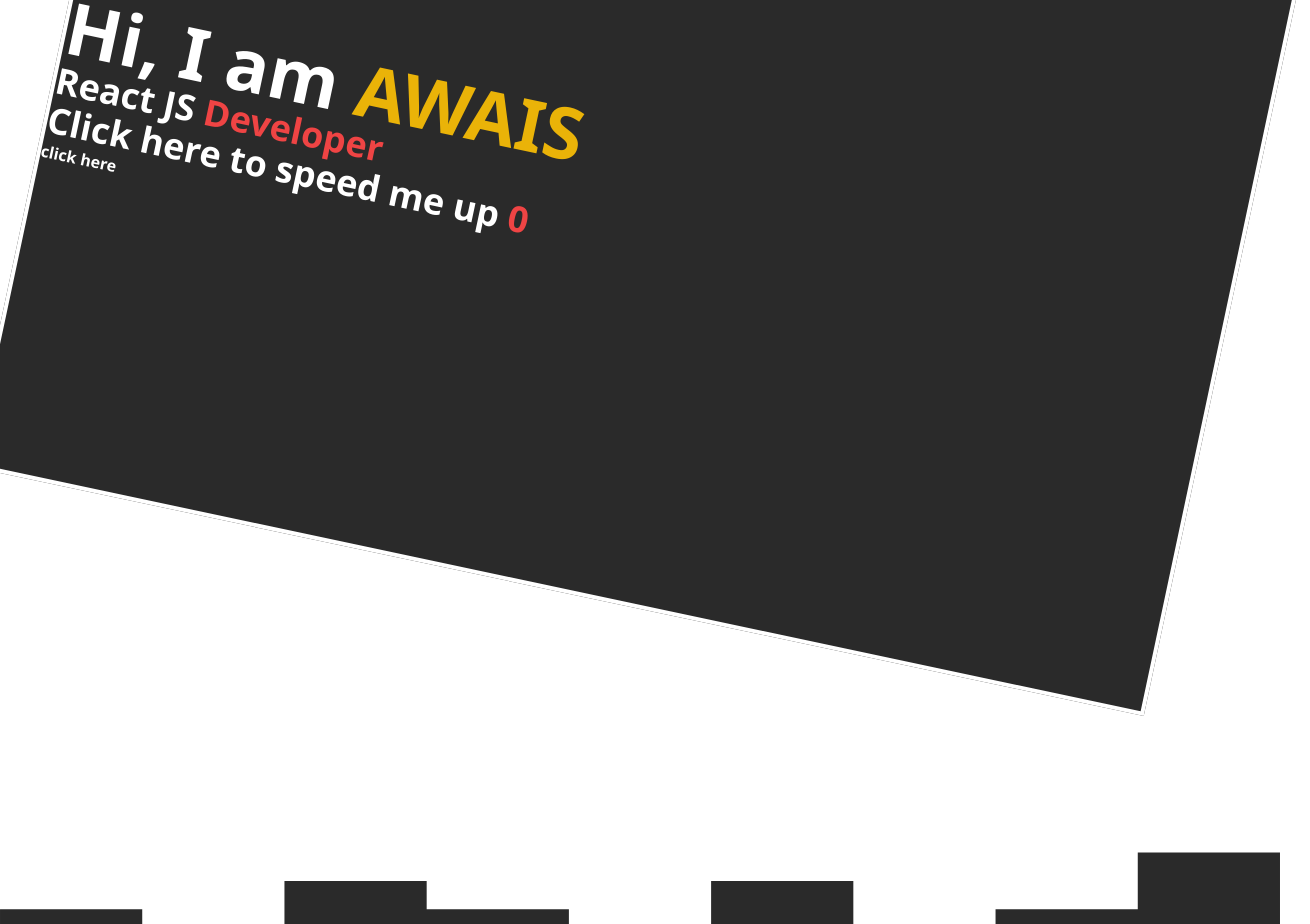
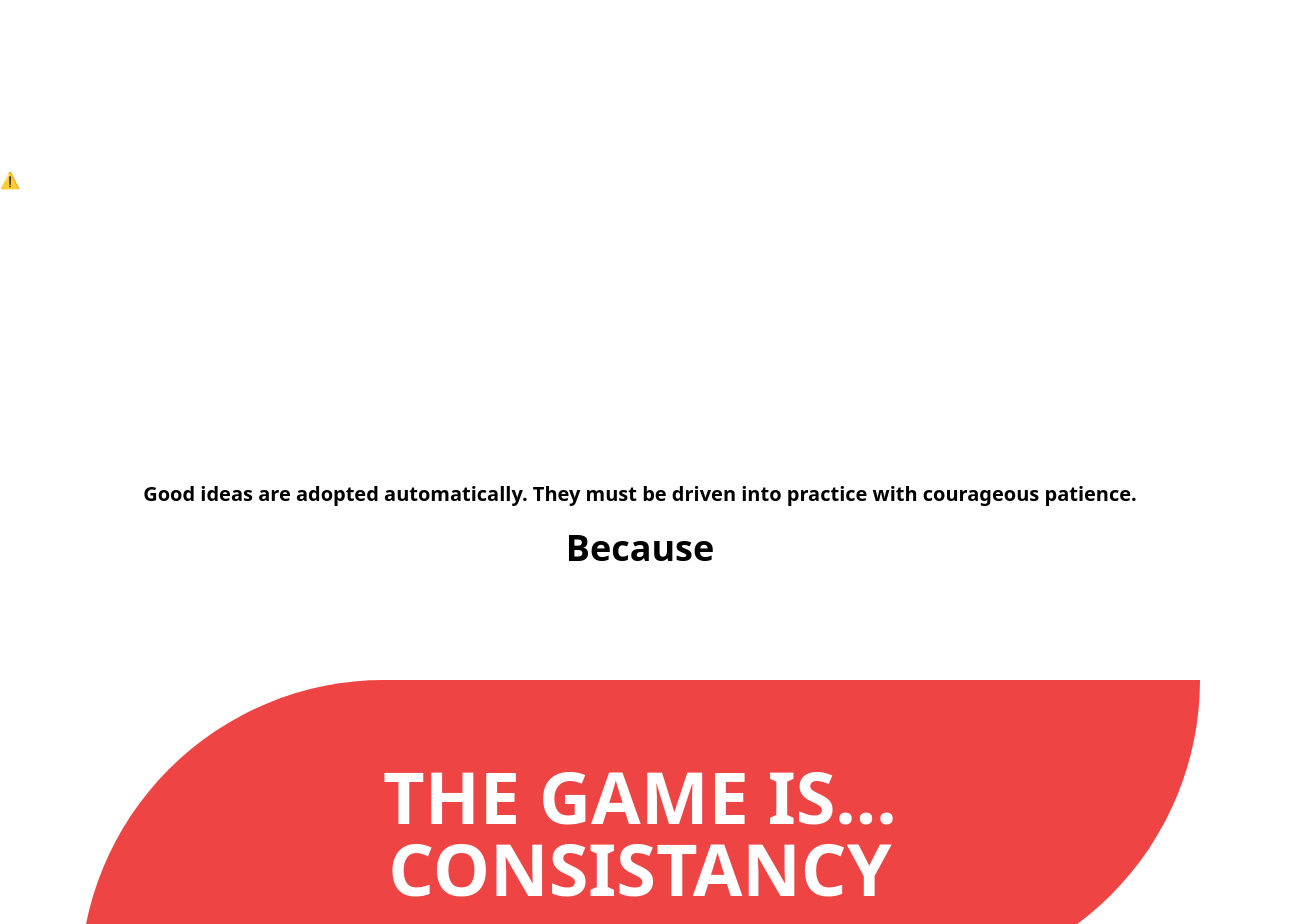
Before and after one commit to awaisaslampro/portfolio, a React (Create React App) app: page /Projects in a window 1280 px wide. Shown: the part 200-1124 px from the top of the page, 1310 px wide, since content can reach past the window. Built offline with nearby package versions, Linux system fonts and the light colour scheme; no server answers.

Commit message:
Start Project Section

```diff
--- a/src/components/Footer.js
+++ b/src/components/Footer.js
@@ -4,7 +4,7 @@
     return (
         <>
 
-            <div className="md:h-20 h-36 mt-56">
+            <div className="md:h-20 h-36 mt-52">
                 <svg xmlns="http://www.w3.org/2000/svg" viewBox="0 0 1440 320"><path fill="#2a2a2a" fill-opacity="1" d="M0,160L0,96L160,96L160,192L320,192L320,64L480,64L480,96L640,96L640,288L800,288L800,64L960,64L960,160L1120,160L1120,96L1280,96L1280,32L1440,32L1440,320L1280,320L1280,320L1120,320L1120,320L960,320L960,320L800,320L800,320L640,320L640,320L480,320L480,320L320,320L320,320L160,320L160,320L0,320L0,320Z"></path></svg>
             </div>
             <div className="bg-theme w-screen flex justify-center">
--- a/src/pages/Home.js
+++ b/src/pages/Home.js
@@ -77,10 +77,9 @@
                             </p>
                         </div>
                     </div>
-
                     {/* Dev info */}
                     <div>
-                        <h1 className='text-4xl text-gray-500 text-center font-bold'>Who is Awais</h1>
+                        <h1 className='text-4xl text-gray-500 text-center font-bold'>Who is Awais ?</h1>
                         <div className='h-screen relative text-gray-800'>
                             <div className='h-full'>
                                 <lottie-player src="https://assets8.lottiefiles.com/packages/lf20_dcatp5cr.json" loop autoplay></lottie-player>
@@ -88,7 +87,9 @@
                             <div className='absolute inset-0 flex flex-col items-center justify-center'>
                                 <h1 className='text-2xl font-bold'>Hello...
                                     <hr />
-                                    <pre className='text-xl my-5 font-semibold'>
+                                    {/* pre and Json.stingify used for defining text in object form.
+                                    passing it arguments null,2 for the purpose written in html form */}
+                                    <pre className='text-xl md:text-sm my-5 font-semibold'>
                                         {JSON.stringify({
                                             name: "Muhammad Awais",
                                             age: null,
--- a/src/pages/Projects.js
+++ b/src/pages/Projects.js
@@ -3,28 +3,21 @@
 
 
 const Projects = () => {
-    const [counter, setCounter] = useState(0);
 
-    function countMe() {
-        console.log("clicked");
-        setCounter(counter + 1)
-    }
     return (
         <Layout>
-            <div className='grid md:grid-cols-1 grid-cols-2 h-screen items-center border-4 md:border-0
-                        mx-10 z-10 bg-theme
-                        border-white transform rotate-12 md:rotate-0 '>
-                <div className='font-bold text-white md:px-5'>
-                    <h1 className='text-7xl md:text-4xl'>Hi, I am <b className='text-yellow-500'>AWAIS</b></h1>
-                    <h1 className='text-4xl md:text-xl'>React JS <b className='text-red-500'>Developer</b></h1>
-
-                    <h1 className='text-4xl md:text-xl'
-                    >Click here
-                        to speed me up <b className='text-red-500'
-                        >
-                            {counter}
-                        </b></h1>
-                    <button onClick={countMe}>click here</button>
+            <div className='mt-20'>
+                <div className='h-screen'>
+                    <div className='h-3/4'>
+                        <lottie-player src="https://assets1.lottiefiles.com/packages/lf20_ygiuluqn.json"
+                            background="transparent" speed="1" loop autoplay></lottie-player>
+                    </div>
+                    <p className='text-xl font-semibold text-center'>Good ideas are adopted automatically. They must be driven into practice with courageous patience.</p>
+                    <h1 className='text-4xl md:text-3xl font-bold text-center mt-5'>Because</h1>
+                </div>
+                <div className='rounded-tl-full rounded-br-full font-semibold text-center bg-red-500 mx-20 p-20 md:mx-5 text-white'>
+                    <h1 className='text-7xl md:text-3xl'>THE GAME IS...</h1>
+                    <h1 className='text-7xl md:text-3xl'>CONSISTANCY</h1>
                 </div>
             </div>
         </Layout>
```
